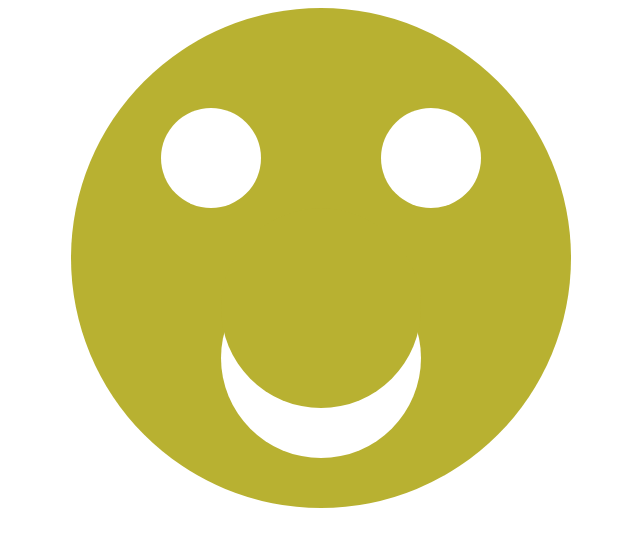
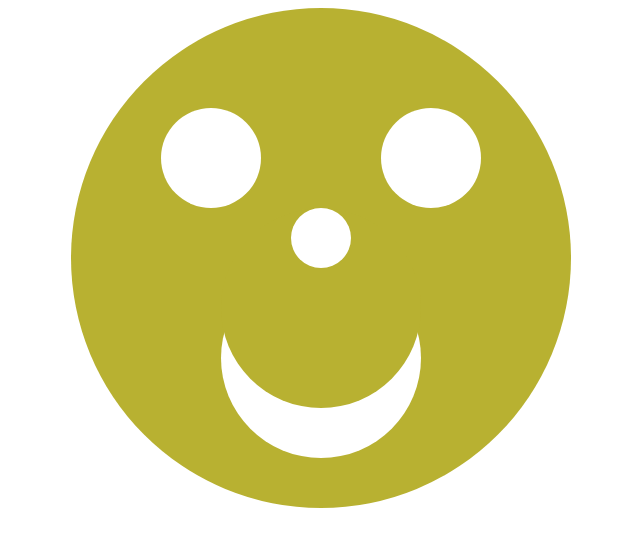
Before and after one commit to sultanyanovava/179, a plain HTML site: page 3.5/index.html in a window 1280 px wide. Shown: the whole page, without its empty margins (319-959 px from the left). Drawn offline with Linux system fonts and the light colour scheme.

Commit message:
correct 3.5

```diff
--- a/3.5/index.html
+++ b/3.5/index.html
@@ -7,6 +7,7 @@
     <div id="parent">
         <div id="rot1"></div>
         <div id="rot2"></div>
+         <div id="nose"></div>
         <div id="eye1"></div>
         <div id="eye2"></div>
     </div>
```
